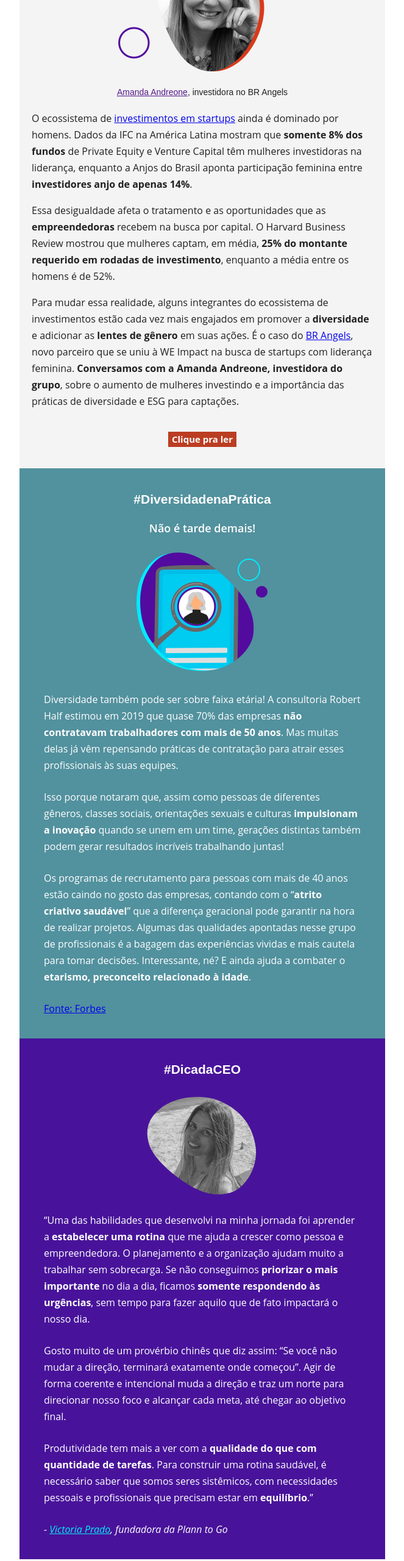
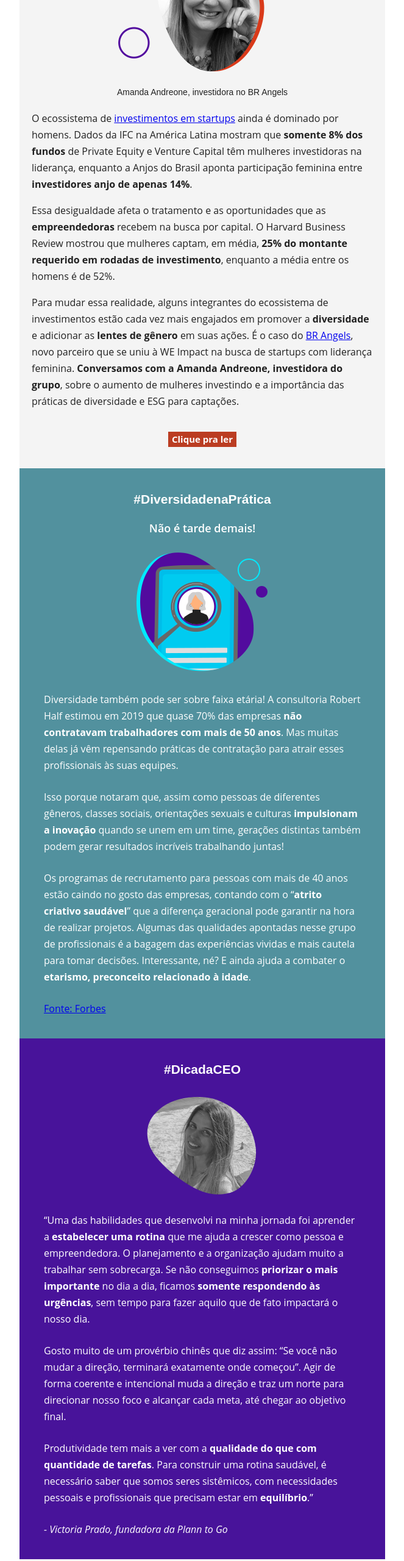
Before and after one commit to weimpact-tech/newsletter-10, a website: page index.html in a window 1280 px wide. Shown: the part 2520-5080 px from the top of the page at 61% size, without its empty margins (308-971 px from the left). Drawn offline with Linux system fonts and the light colour scheme.

Commit message:
removendo links vazios

```diff
--- a/index.html
+++ b/index.html
@@ -241,9 +241,7 @@
                                                             alt="Amanda Andreone">
                                                         <p id="subTituloWin"
                                                             style="-webkit-text-size-adjust: 100%; -ms-text-size-adjust: 100%; padding-left: 20px; padding-right: 20px; font-family: 'Poppins', sans-serif; font-size: 14px; text-align: center;">
-                                                            <a href="" target="_blank"
-                                                                style="-webkit-text-size-adjust: 100%; -ms-text-size-adjust: 100%;">Amanda
-                                                                Andreone</a>, investidora no BR Angels
+                                                            Amanda Andreone, investidora no BR Angels
                                                         </p>
                                                         <p
                                                             style=" -webkit-text-size-adjust: 100%; -ms-text-size-adjust: 100%; font-size: 16px; text-align: left;">
@@ -425,9 +423,7 @@
                                                         <p id="pBranco" align="center"
                                                             style="-webkit-text-size-adjust: 100%; -ms-text-size-adjust: 100%; text-align: left; padding-left: 20px; padding-right: 20px; font-size: 16px; font-family: 'Open Sans', sans-serif; margin: 25px 0px 20px; color: white;">
                                                             <i>
-                                                                - <a href="" target="_blank"
-                                                                    style="-webkit-text-size-adjust: 100%; -ms-text-size-adjust: 100%; color: #04ebfb;">Victoria
-                                                                    Prado</a>, fundadora da Plann to Go
+                                                                - Victoria Prado, fundadora da Plann to Go
                                                             </i>
                                                         </p>
                                                     </td>
```
